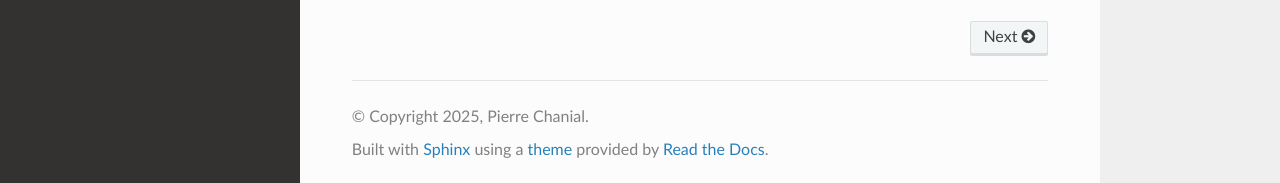
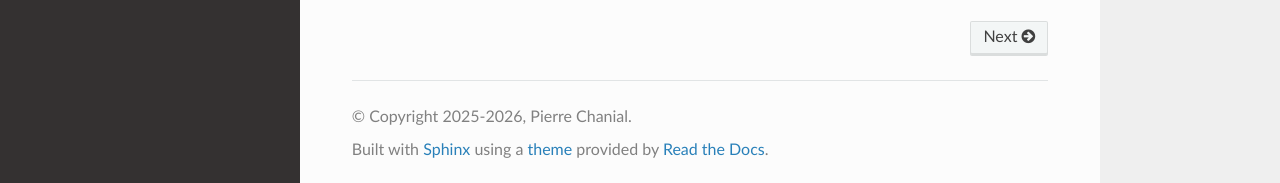
Before and after one commit to CMBSciPol/fastquat, a Sphinx documentation site: the page built from docs/source/index.md, in a window 1280 px wide and 900 px high, scrolled down 1951 px. Shown: the part 714-897 px from the top of the window. Built offline with Sphinx 7.4.7 and the Read the Docs theme 3.1.0, drawn with Linux system fonts in a browser that asks for light colours; formulas are drawn with MathJax 3.

Commit message:
Extend copyright to 2026

```diff
--- a/docs/source/conf.py
+++ b/docs/source/conf.py
@@ -12,7 +12,7 @@ sys.path.insert(0, os.path.abspath('../../src'))
 
 # Project information
 project = 'FastQuat'
-copyright = '2025, Pierre Chanial'
+copyright = '2025-2026, Pierre Chanial'
 author = 'Pierre Chanial, Simon Biquard'
 release = '0.1.0'
 
```
Also changed, not shown: 1 other file.
